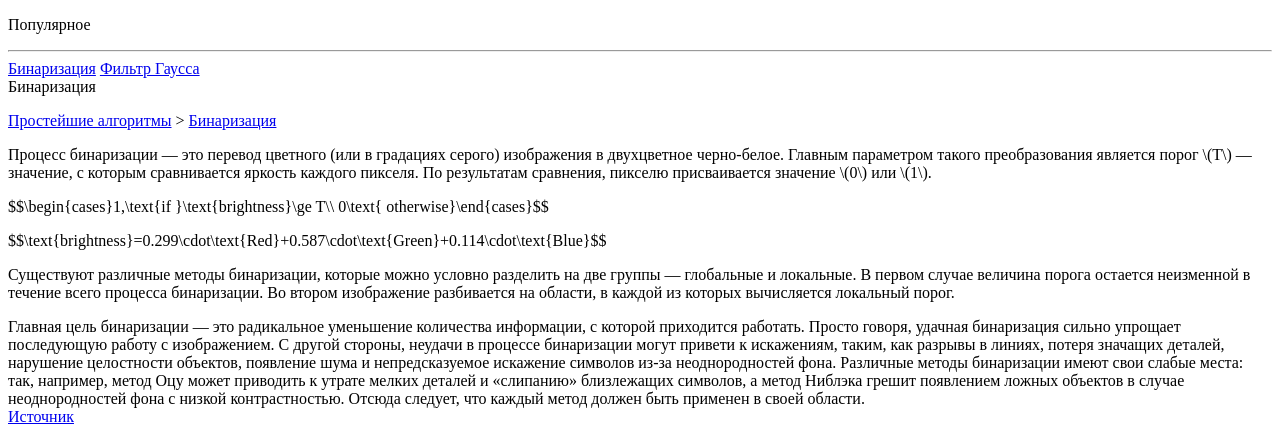
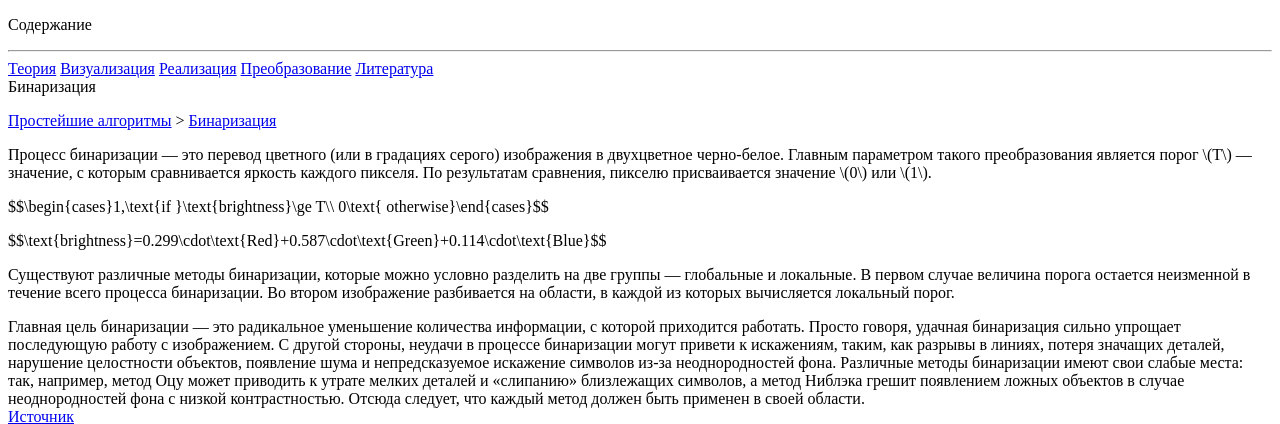
Before and after one commit to Azen0n/imagenie, a Django app: template templates/algorithm.html in a window 1280 px wide. Shown: the part 47-471 px from the top of the page. Run offline with Django 4.2, Linux system fonts and the light colour scheme; the template is opened without the code that fills it, so the values that code supplies are empty; some libraries are stand-ins or nearby versions.

Commit message:
Add further reading flag icons and article contents

```diff
--- a/templates/algorithm.html
+++ b/templates/algorithm.html
@@ -12,15 +12,18 @@
         <div class="col-2"></div>
         <div class="col-2">
             <div class="plate">
-                <p class="list-title">Популярное</p>
+                <p class="list-title">Содержание</p>
                 <hr>
-                <a class="list-entry" href="/">Бинаризация</a>
-                <a class="list-entry" href="/">Фильтр Гаусса</a>
+                <a class="list-entry" href="#theory">Теория</a>
+                <a class="list-entry" href="#visualization">Визуализация</a>
+                <a class="list-entry" href="#implementation">Реализация</a>
+                <a class="list-entry" href="#processing">Преобразование</a>
+                <a class="list-entry" href="#further-reading">Литература</a>
             </div>
         </div>
         <div class="col-5">
             <div class="plate">
-                <div class="inline-category title">Бинаризация</div>
+                <div class="inline-category title" id="theory">Бинаризация</div>
                 <div class="inline-category"><p><a class="category" href="/">Простейшие алгоритмы</a>
                     <a class="category">&gt;</a> <a class="category" href="/">Бинаризация</a></p>
                 </div>
@@ -59,7 +62,7 @@
         <div class="col-2"></div>
         <div class="col-5">
             <div class="plate">
-                <div class="title">Визуализация</div>
+                <div class="title" id="visualization">Визуализация</div>
             </div>
             <div class="plate">
                 <div class="wrapper">
@@ -100,7 +103,7 @@
         </div>
         <div class="col-5">
             <div class="plate">
-                <div class="title">Реализация</div>
+                <div class="title" id="implementation">Реализация</div>
             </div>
             <div class="tab-content">
                 <div class="tab-pane fade show active" id="python" role="tabpanel">
@@ -181,7 +184,7 @@
         </div>
         <div class="col-5">
             <div class="plate">
-                <div class="title">Преобразование изображения</div>
+                <div class="title" id="processing">Преобразование изображения</div>
             </div>
             <div class="plate">
                 <div class="image-container p-2">
@@ -208,15 +211,13 @@
         <div class="col-2"></div>
         <div class="col-5">
             <div class="plate">
-                <div class="title">Литература</div>
+                <div class="title" id="further-reading">Литература</div>
             </div>
             <div class="plate">
-                <div class="description">
-                    <ol>
-                        <li>Gonzalez, Rafael C. & Woods, Richard E. (2002). Thresholding. In Digital Image Processing,
-                            pp. 760–785. Pearson Education. ISBN 81-7808-629-8
-                        </li>
-                    </ol>
+                <div class="sources">
+                    <div class="instruction-number">1</div>
+                    <div class="source-text">Gonzalez, Rafael C. & Woods, Richard E. (2002). Thresholding. In Digital Image Processing, pp. 760–785. Pearson Education. ISBN 81-7808-629-8</div>
+                    <img class="img-fluid" src="{% static '../static/img/flags/gb.svg' %}" alt="English">
                 </div>
             </div>
         </div>
```
Also changed, not shown: static/css/styles.css (+34 -6 lines), static/img/flags/gb.svg (added), static/img/flags/ru.svg (added).
